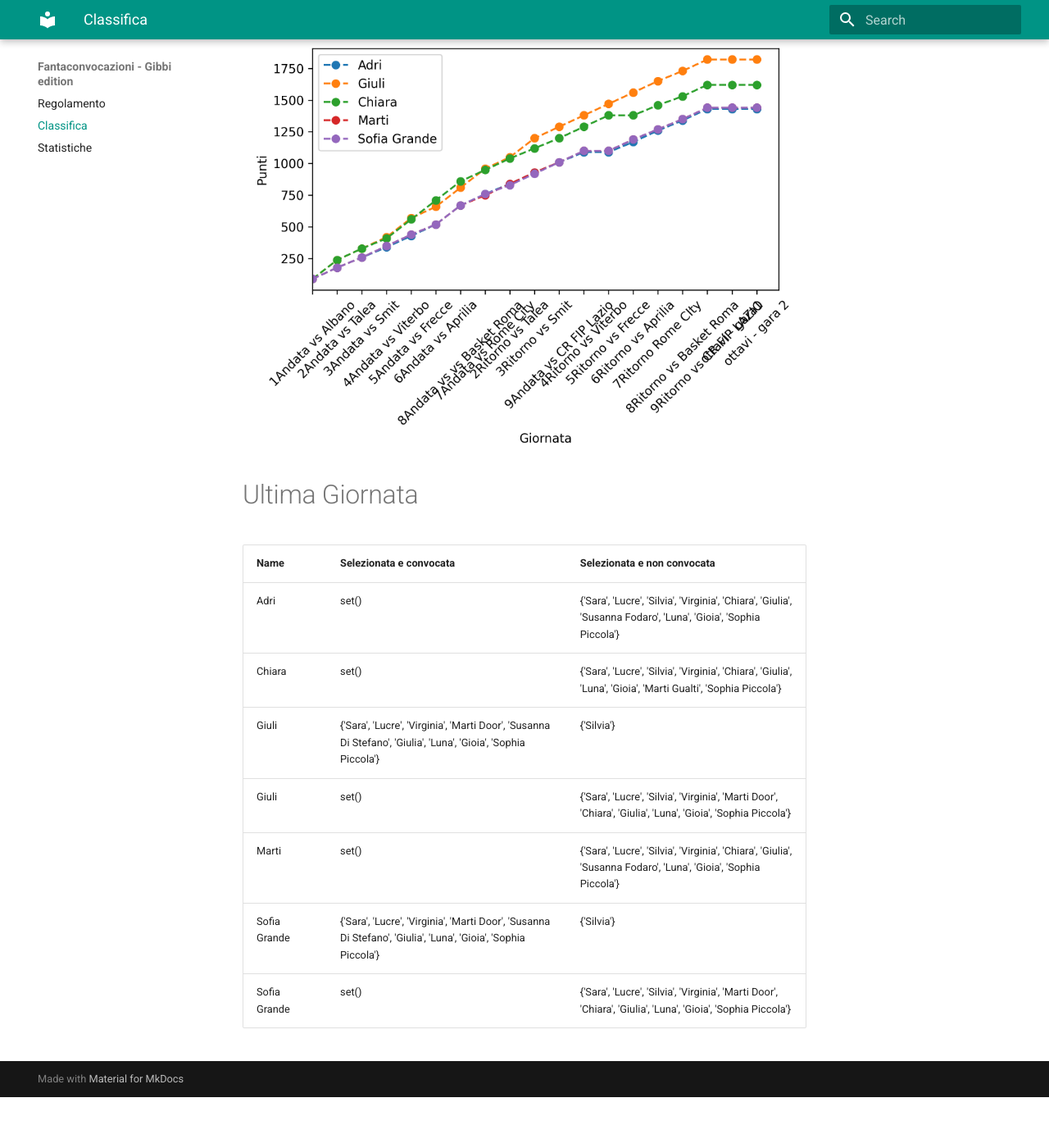
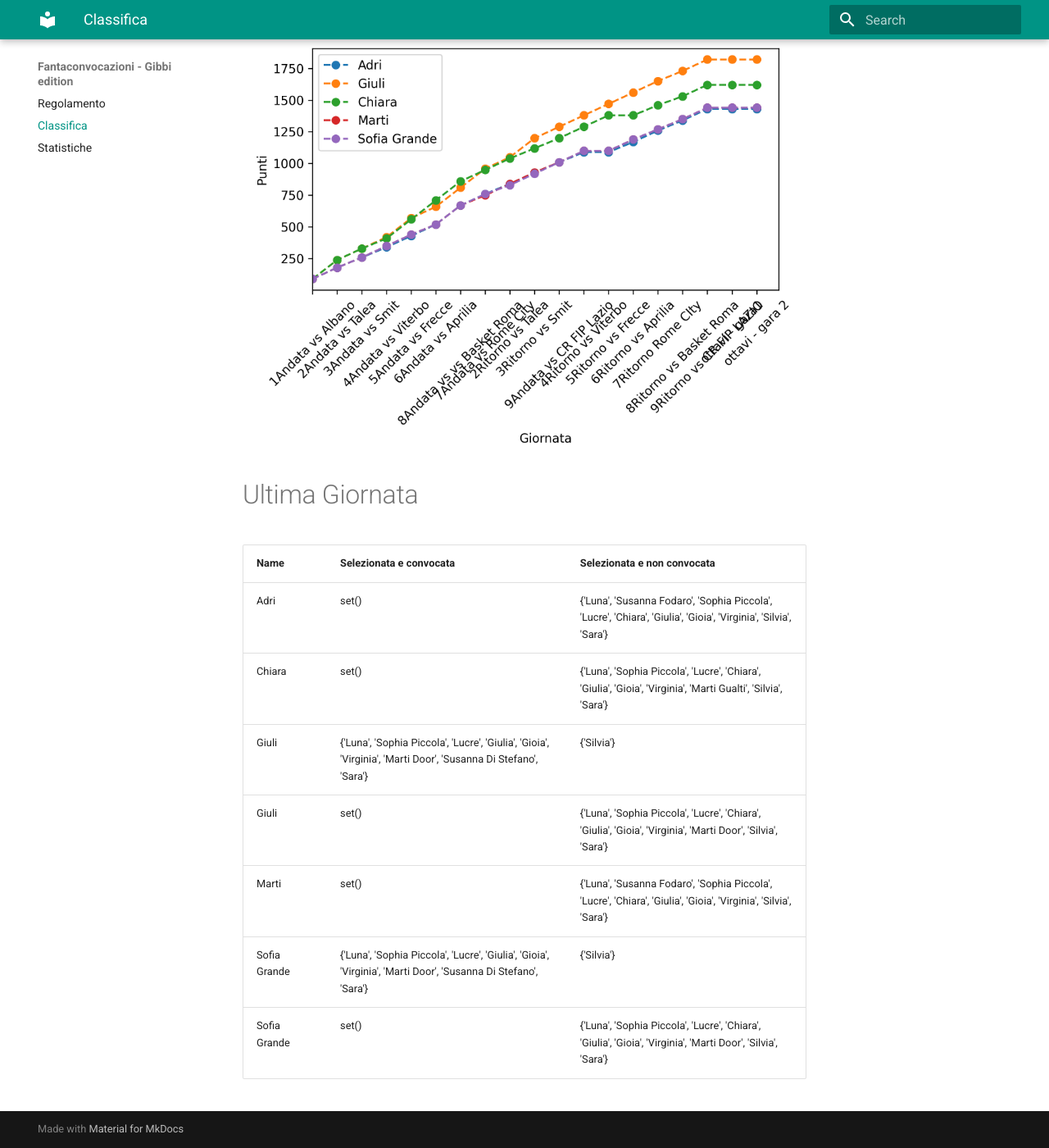
Before and after one commit to martinig94/fantagibbi, an MkDocs documentation site: the page built from docs/Classifica.md, in a window 1280 px wide and 1400 px high, scrolled down 565 px. Shown: the whole window at 82% size. Built offline with MkDocs 1.6.1 and Material for MkDocs 9.7.7, drawn with Linux system fonts in a browser that asks for light colours; before the commit the page ends 1903 px from its top, so only the background shows below that.

Commit message:
Auto-update from main.py

```diff
--- a/docs/Classifica.md
+++ b/docs/Classifica.md
@@ -18,11 +18,11 @@
 <!-- START_TABLE CORRECT -->
 | Name         | Selezionata e convocata                                                                                        | Selezionata e non convocata                                                                                      |
 |:-------------|:---------------------------------------------------------------------------------------------------------------|:-----------------------------------------------------------------------------------------------------------------|
-| Adri         | set()                                                                                                          | {'Sara', 'Lucre', 'Silvia', 'Virginia', 'Chiara', 'Giulia', 'Susanna Fodaro', 'Luna', 'Gioia', 'Sophia Piccola'} |
-| Chiara       | set()                                                                                                          | {'Sara', 'Lucre', 'Silvia', 'Virginia', 'Chiara', 'Giulia', 'Luna', 'Gioia', 'Marti Gualti', 'Sophia Piccola'}   |
-| Giuli        | {'Sara', 'Lucre', 'Virginia', 'Marti Door', 'Susanna Di Stefano', 'Giulia', 'Luna', 'Gioia', 'Sophia Piccola'} | {'Silvia'}                                                                                                       |
-| Giuli        | set()                                                                                                          | {'Sara', 'Lucre', 'Silvia', 'Virginia', 'Marti Door', 'Chiara', 'Giulia', 'Luna', 'Gioia', 'Sophia Piccola'}     |
-| Marti        | set()                                                                                                          | {'Sara', 'Lucre', 'Silvia', 'Virginia', 'Chiara', 'Giulia', 'Susanna Fodaro', 'Luna', 'Gioia', 'Sophia Piccola'} |
-| Sofia Grande | {'Sara', 'Lucre', 'Virginia', 'Marti Door', 'Susanna Di Stefano', 'Giulia', 'Luna', 'Gioia', 'Sophia Piccola'} | {'Silvia'}                                                                                                       |
-| Sofia Grande | set()                                                                                                          | {'Sara', 'Lucre', 'Silvia', 'Virginia', 'Marti Door', 'Chiara', 'Giulia', 'Luna', 'Gioia', 'Sophia Piccola'}     |
+| Adri         | set()                                                                                                          | {'Luna', 'Susanna Fodaro', 'Sophia Piccola', 'Lucre', 'Chiara', 'Giulia', 'Gioia', 'Virginia', 'Silvia', 'Sara'} |
+| Chiara       | set()                                                                                                          | {'Luna', 'Sophia Piccola', 'Lucre', 'Chiara', 'Giulia', 'Gioia', 'Virginia', 'Marti Gualti', 'Silvia', 'Sara'}   |
+| Giuli        | {'Luna', 'Sophia Piccola', 'Lucre', 'Giulia', 'Gioia', 'Virginia', 'Marti Door', 'Susanna Di Stefano', 'Sara'} | {'Silvia'}                                                                                                       |
+| Giuli        | set()                                                                                                          | {'Luna', 'Sophia Piccola', 'Lucre', 'Chiara', 'Giulia', 'Gioia', 'Virginia', 'Marti Door', 'Silvia', 'Sara'}     |
+| Marti        | set()                                                                                                          | {'Luna', 'Susanna Fodaro', 'Sophia Piccola', 'Lucre', 'Chiara', 'Giulia', 'Gioia', 'Virginia', 'Silvia', 'Sara'} |
+| Sofia Grande | {'Luna', 'Sophia Piccola', 'Lucre', 'Giulia', 'Gioia', 'Virginia', 'Marti Door', 'Susanna Di Stefano', 'Sara'} | {'Silvia'}                                                                                                       |
+| Sofia Grande | set()                                                                                                          | {'Luna', 'Sophia Piccola', 'Lucre', 'Chiara', 'Giulia', 'Gioia', 'Virginia', 'Marti Door', 'Silvia', 'Sara'}     |
 <!-- END_TABLE CORRECT -->
```
